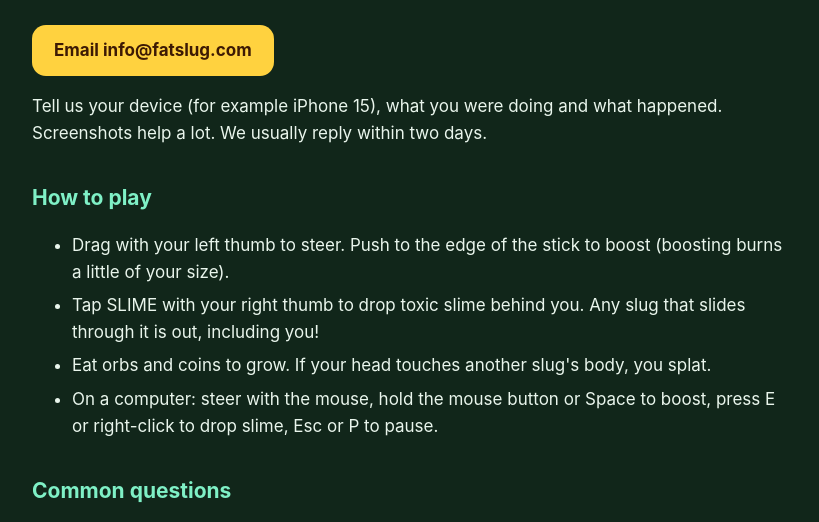
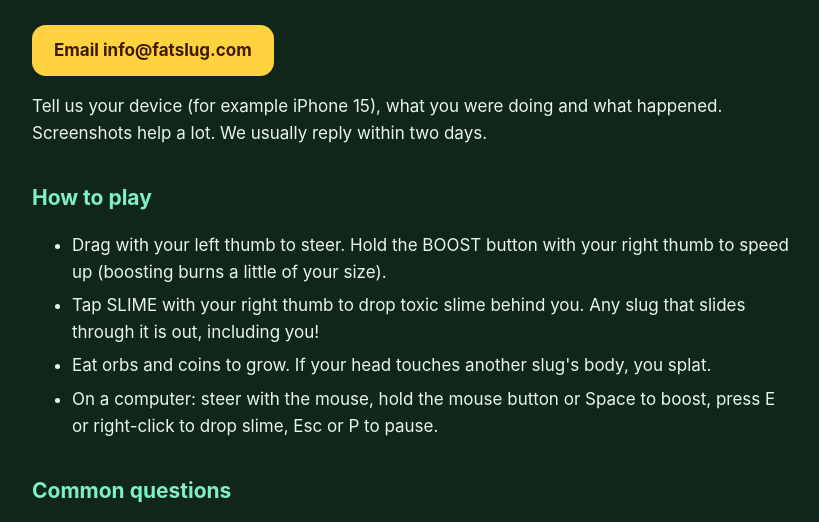
Before and after one commit to ATRUFRANO91/fatslug-web, a plain HTML site: page support.html in a window 1280 px wide. Shown: the part 203-725 px from the top of the page, without its empty margins (228-1047 px from the left). Drawn offline with Linux system fonts and the light colour scheme.

Commit message:
Support: boost only with the BOOST button
Co-Authored-By: Claude Opus 5.5 <noreply@anthropic.com>
Claude-Session: https://claude.ai/code/session_01NbRR8iKWMionHEGwHd7SiN

```diff
--- a/support.html
+++ b/support.html
@@ -29,7 +29,7 @@
 
   <h2>How to play</h2>
   <ul>
-    <li>Drag with your left thumb to steer. Push to the edge of the stick to boost (boosting burns a little of your size).</li>
+    <li>Drag with your left thumb to steer. Hold the BOOST button with your right thumb to speed up (boosting burns a little of your size).</li>
     <li>Tap SLIME with your right thumb to drop toxic slime behind you. Any slug that slides through it is out, including you!</li>
     <li>Eat orbs and coins to grow. If your head touches another slug's body, you splat.</li>
     <li>On a computer: steer with the mouse, hold the mouse button or Space to boost, press E or right-click to drop slime, Esc or P to pause.</li>
```
